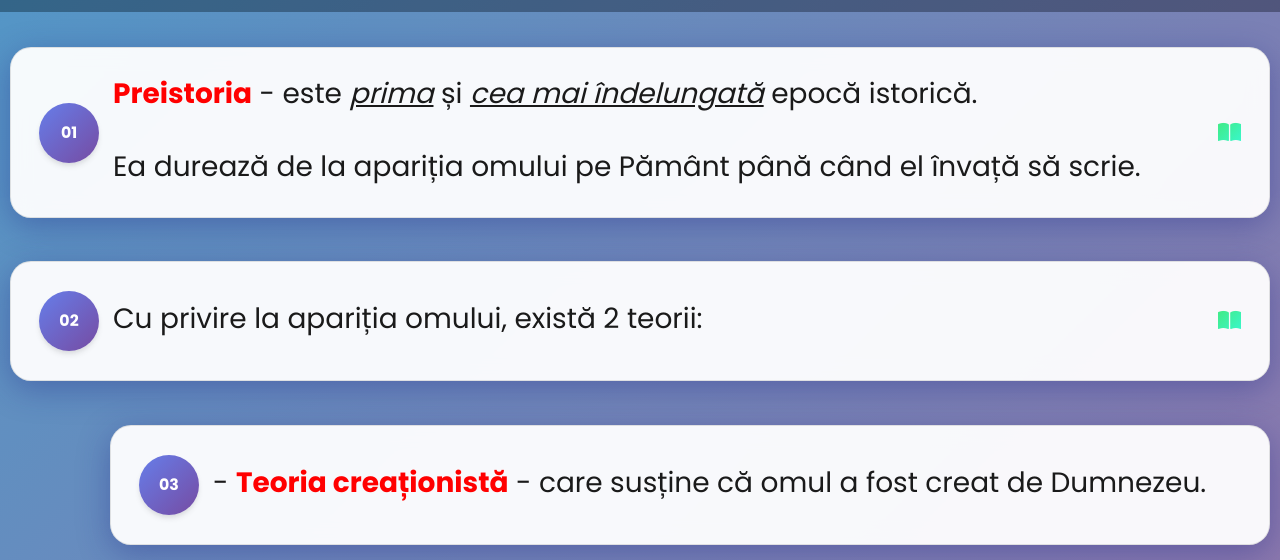
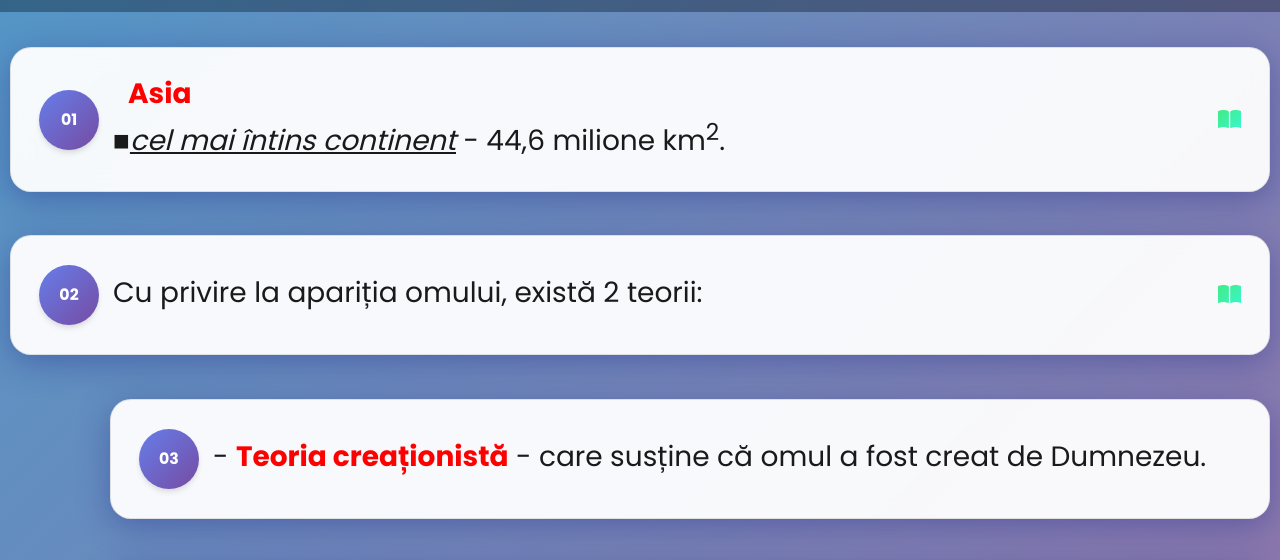
Before and after one commit to Ekry17/Istoria, a plain HTML site: page G_7_2_Asia_poziție_geografică.html in a window 1280 px wide. Shown: the part 185-745 px from the top of the page. Drawn offline with Linux system fonts and the light colour scheme.

Commit message:
Update G_7_2_Asia_poziție_geografică.html

```diff
--- a/G_7_2_Asia_poziție_geografică.html
+++ b/G_7_2_Asia_poziție_geografică.html
@@ -1099,7 +1099,8 @@ strong {
                             <div class="lesson-card special-card">
                                 <div class="lesson-number neutral-bg">01</div>
                                 <div class="lesson-content">
-                                    <h2><strong>Preistoria</strong> - este <i><u>prima</u></i> și <i><u>cea mai îndelungată</u></i> epocă istorică. <br> <br> Ea durează de la apariția omului pe Pământ până când el învață să scrie.</h2>
+                                    <h2>&nbsp;&nbsp;<strong>Asia</strong> </h2>
+                                    <h2>&#9632;<i><u>cel mai întins continent</u></i> - 44,6 milione km<sup>2</sup>.</h2>
                                 </div>
                                 <div class="lesson-icon">
                                     <i class="fas fa-book-open"></i>
```
